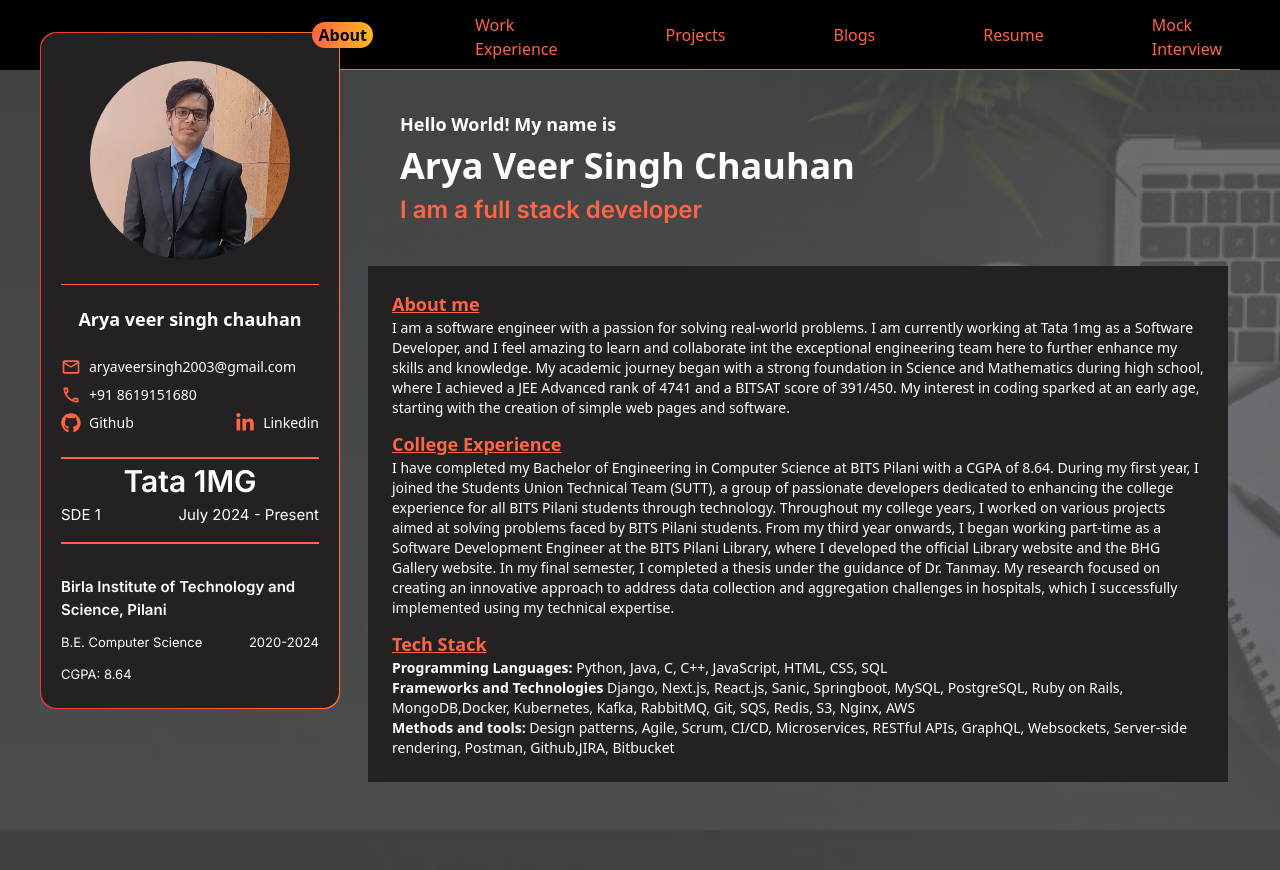
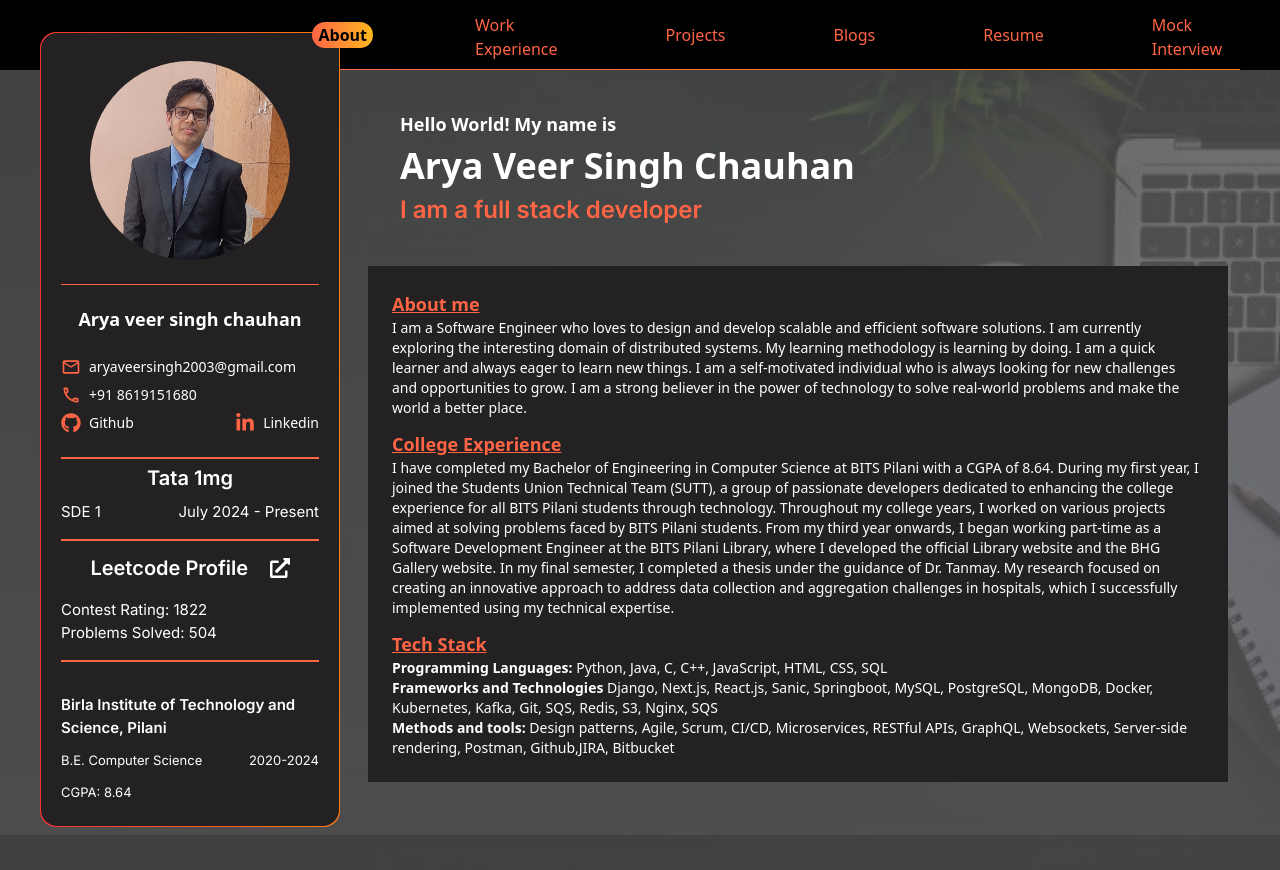
Before and after one commit to Arya-veer/Portfolio, a Next.js app: page /about in a window 1280 px wide. Built offline with nearby package versions, Linux system fonts and the light colour scheme.

Commit message:
Leetcode profile added

```diff
--- a/src/app/about/page.tsx
+++ b/src/app/about/page.tsx
@@ -18,22 +18,21 @@
                         About me
                     </h2>
                     <p className='text-sm'>
-                        I am a software engineer with a passion for solving
-                        real-world problems. I am currently
-                        working at Tata 1mg as a Software
-                        Developer, and I feel amazing to
-                        learn and collaborate int the
-                        exceptional engineering team here to
-                        further enhance my skills and
-                        knowledge. My academic journey began
-                        with a strong foundation in Science
-                        and Mathematics during high school,
-                        where I achieved a JEE Advanced rank
-                        of 4741 and a BITSAT score of
-                        391/450. My interest in coding
-                        sparked at an early age, starting
-                        with the creation of simple web
-                        pages and software.
+                        I am a Software Engineer who loves
+                        to design and develop scalable and
+                        efficient software solutions. I am
+                        currently exploring the interesting
+                        domain of distributed systems. My
+                        learning methodology is learning by
+                        doing. I am a quick learner and
+                        always eager to learn new things. I
+                        am a self-motivated individual who
+                        is always looking for new challenges
+                        and opportunities to grow. I am a
+                        strong believer in the power of
+                        technology to solve real-world
+                        problems and make the world a better
+                        place.
                     </p>
                 </div>
                 <div>
@@ -85,10 +84,9 @@
                             Frameworks and Technologies{" "}
                         </span>
                         Django, Next.js, React.js, Sanic,
-                        Springboot, MySQL, PostgreSQL, Ruby
-                        on Rails, MongoDB,Docker,
-                        Kubernetes, Kafka, RabbitMQ, Git,
-                        SQS, Redis, S3, Nginx, AWS
+                        Springboot, MySQL, PostgreSQL,
+                        MongoDB, Docker, Kubernetes, Kafka,
+                        Git, SQS, Redis, S3, Nginx, SQS
                     </p>
                     <p className='text-sm'>
                         <span className='font-semibold'>
--- a/src/components/sidebar.tsx
+++ b/src/components/sidebar.tsx
@@ -1,16 +1,23 @@
-import Image from 'next/image'
+import Image from "next/image";
 
-import Link from 'next/link'
+import Link from "next/link";
 
-import { MdOutlineMailOutline,MdOutlinePhone } from "react-icons/md";
-import { FaLinkedinIn,FaGithub, } from "react-icons/fa";
+import {
+    MdOutlineMailOutline,
+    MdOutlinePhone,
+} from "react-icons/md";
+import {
+    FaLinkedinIn,
+    FaGithub,
+    FaExternalLinkAlt,
+} from "react-icons/fa";
 
-
-function College(){
-    return(
+function College() {
+    return (
         <div className='border-t-2 border-three mt-4 flex flex-col md:gap-3 gap-1 md:pb-4 pb-1 md:pt-8 pt-1'>
             <p className='font-semibold md:text-[15px] text-[10px]'>
-                Birla Institute of Technology and Science, Pilani
+                Birla Institute of Technology and Science,
+                Pilani
             </p>
             <div className='flex flex-row justify-between'>
                 <p className='md:text-[13px] text-[8px]'>
@@ -24,47 +31,66 @@
                 CGPA: 8.64
             </p>
         </div>
-    )
+    );
 }
 
-
-function PersonalDetails(){
+function PersonalDetails() {
     return (
         <div className='flex flex-col w-full'>
             <p className='text-center font-sans w-full font-bold md:text-lg text-md'>
-                    Arya veer singh chauhan
+                Arya veer singh chauhan
             </p>
             <div className='flex flex-col md:gap-2 md:pt-6 pt-2 md:pb-2 pb-0 break-all gap-0'>
-                <Link className='flex flex-row gap-2 text-xl h-fit items-center' href="mailto:aryaveersingh2003@gmail.com">
-                    <MdOutlineMailOutline className='text-three md:text-xl text-sm'/>
-                    <p className='text-white md:text-sm text-[10px] font-sans my-auto'>aryaveersingh2003@gmail.com</p>
+                <Link
+                    className='flex flex-row gap-2 text-xl h-fit items-center'
+                    href='mailto:aryaveersingh2003@gmail.com'
+                >
+                    <MdOutlineMailOutline className='text-three md:text-xl text-sm' />
+                    <p className='text-white md:text-sm text-[10px] font-sans my-auto'>
+                        aryaveersingh2003@gmail.com
+                    </p>
                 </Link>
-                <Link className='flex flex-row gap-2 text-xl h-fit items-center' href="tel:+91 8619151680">
-                    <MdOutlinePhone className='text-three md:text-xl text-sm'/>
-                    <p className='text-white md:text-sm text-[10px] font-sans my-auto'>+91 8619151680</p>
+                <Link
+                    className='flex flex-row gap-2 text-xl h-fit items-center'
+                    href='tel:+91 8619151680'
+                >
+                    <MdOutlinePhone className='text-three md:text-xl text-sm' />
+                    <p className='text-white md:text-sm text-[10px] font-sans my-auto'>
+                        +91 8619151680
+                    </p>
                 </Link>
                 <div className='flex flex-row w-full justify-between'>
-                    <Link className='flex flex-row gap-2 text-xl h-fit items-center' href="https://github.com/Arya-veer">
-                        <FaGithub className='text-three md:text-xl text-sm'/>
-                        <p className='text-white md:text-sm text-[10px] font-sans my-auto'>Github</p>
+                    <Link
+                        className='flex flex-row gap-2 text-xl h-fit items-center'
+                        href='https://github.com/Arya-veer'
+                    >
+                        <FaGithub className='text-three md:text-xl text-sm' />
+                        <p className='text-white md:text-sm text-[10px] font-sans my-auto'>
+                            Github
+                        </p>
                     </Link>
-                    <Link className='flex flex-row gap-2 text-xl h-fit items-center' href="https://www.linkedin.com/in/arya-veer-singh-chauhan-428154210/">
-                        <FaLinkedinIn className='text-three md:text-xl text-sm'/>
-                        <p className='text-white md:text-sm text-[10px] font-sans my-auto'>Linkedin</p>
+                    <Link
+                        className='flex flex-row gap-2 text-xl h-fit items-center'
+                        href='https://www.linkedin.com/in/arya-veer-singh-chauhan-428154210/'
+                    >
+                        <FaLinkedinIn className='text-three md:text-xl text-sm' />
+                        <p className='text-white md:text-sm text-[10px] font-sans my-auto'>
+                            Linkedin
+                        </p>
                     </Link>
                 </div>
             </div>
         </div>
-    )
+    );
 }
 
-function CurrentWork(){
+function CurrentWork() {
     return (
-        <div className='border-t-2 border-three mt-4 flex flex-col md:gap-0 w-full gap-1 md:pb-0 pb-1 md:pt-0 pt-1'>
-            <p className='font-semibold md:text-[30px] text-[10px] mx-auto'>
-                Tata 1MG
+        <div className='border-t-2 border-three mt-4 flex flex-col md:gap-0 w-full gap-1 md:pb-0 pb-1 pt-1'>
+            <p className='font-semibold md:text-[20px] text-[10px] mx-auto'>
+                Tata 1mg
             </p>
-            <div className='flex flex-row justify-between'>
+            <div className='flex flex-row justify-between md:pt-2 pt-0'>
                 <p className='md:text-[15px] text-[8px]'>
                     SDE 1
                 </p>
@@ -73,48 +99,100 @@
                 </p>
             </div>
         </div>
-    )
+    );
 }
 
+function Leetcode() {
+    return (
+        <div className='border-t-2 border-three mt-4 flex flex-col md:gap-0 w-full gap-1 md:pb-0 pb-1 pt-1'>
+            <div className='font-semibold flex flex-row md:text-[20px] w-full items-center justify-evenly text-[10px] mx-auto p-2'>
+                <p>Leetcode Profile</p>
+                <Link href='https://leetcode.com/u/aryaveersingh2003/' className="hover:text-three">
+                    <FaExternalLinkAlt/>
+                </Link>
+            </div>
 
-function Profile(){
+            <div className='flex flex-col justify-between md:pt-2 pt-0'>
+                <p className='md:text-[15px] text-[8px]'>
+                    Contest Rating: 1822
+                </p>
+                <p className='md:text-[15px] text-[8px]'>
+                    Problems Solved: 504
+                </p>
+            </div>
+        </div>
+        // <div className='flex flex-col w-full justify-between'>
+        //     <Link
+        //         className='flex flex-row gap-2 text-xl h-fit items-center'
+        //         href='https://leetcode.com/u/aryaveersingh2003/'
+        //     >
+        //         <p className='text-white md:text-sm text-[10px] font-sans my-auto'>
+        //             Leetcode Profile
+        //         </p>
+        //     </Link>
+        //     <div>
+        //         <p>
+        //             <span className='font-bold text-three'>
+        //                 Contest Rating:{" "}
+        //             </span>{" "}
+        //             1822
+        //         </p>
+        //         <p>
+        //             <span className='font-bold text-three'>
+        //                 Problems Solved:{" "}
+        //             </span>{" "}
+        //             504
+        //         </p>
+        //     </div>
+        // </div>
+    );
+}
+
+function Profile() {
     return (
-        <div className="rounded-2xl border-0 bg-gradient-to-r from-gr1a to-gr1b p-[1px] w-full h-full">
+        <div className='rounded-2xl border-0 bg-gradient-to-r from-gr1a to-gr1b p-[1px] w-full h-full'>
             <div className='rounded-2xl bg-two px-5 py-2  w-full flex flex-col'>
                 <div className='flex md:flex-col flex-row'>
                     <div className='md:w-full md:my-5 md:h-fit h-full my-auto md:pb-6 md:border-b-[1.5px]   border-three w-1/3'>
-                        <Image src='/profile/propic.jpg' width={200} height={200} className='md:rounded-full my-auto h-fit object-contain mx-auto' alt='profile picture' />
+                        <Image
+                            src='/profile/propic.jpg'
+                            width={200}
+                            height={200}
+                            className='md:rounded-full my-auto h-fit object-contain mx-auto'
+                            alt='profile picture'
+                        />
                     </div>
                     <div className='flex flex-col md:pl-0 pl-3 w-full'>
-                        <PersonalDetails/>
+                        <PersonalDetails />
                         <div className='md:block hidden'>
-                            <CurrentWork/>
+                            <CurrentWork />
                         </div>
                         <div className='md:block hidden'>
-                            <College/>
+                            <Leetcode />
+                        </div>
+                        <div className='md:block hidden'>
+                            <College />
                         </div>
                     </div>
                 </div>
                 <div className='md:hidden block'>
-                    <CurrentWork/>
+                    <CurrentWork />
                 </div>
                 <div className='md:hidden block'>
-                    <College/>
+                    <Leetcode />
                 </div>
-
-
-
+                <div className='md:hidden block'>
+                    <College />
+                </div>
             </div>
-
         </div>
-    )
+    );
 }
 
-
-export default function Sidebar(){
+export default function Sidebar() {
     return (
         <div className='pt-8 h-full md:w-full justify-evenly'>
-            <Profile/>
+            <Profile />
         </div>
-    )
+    );
 }
```
